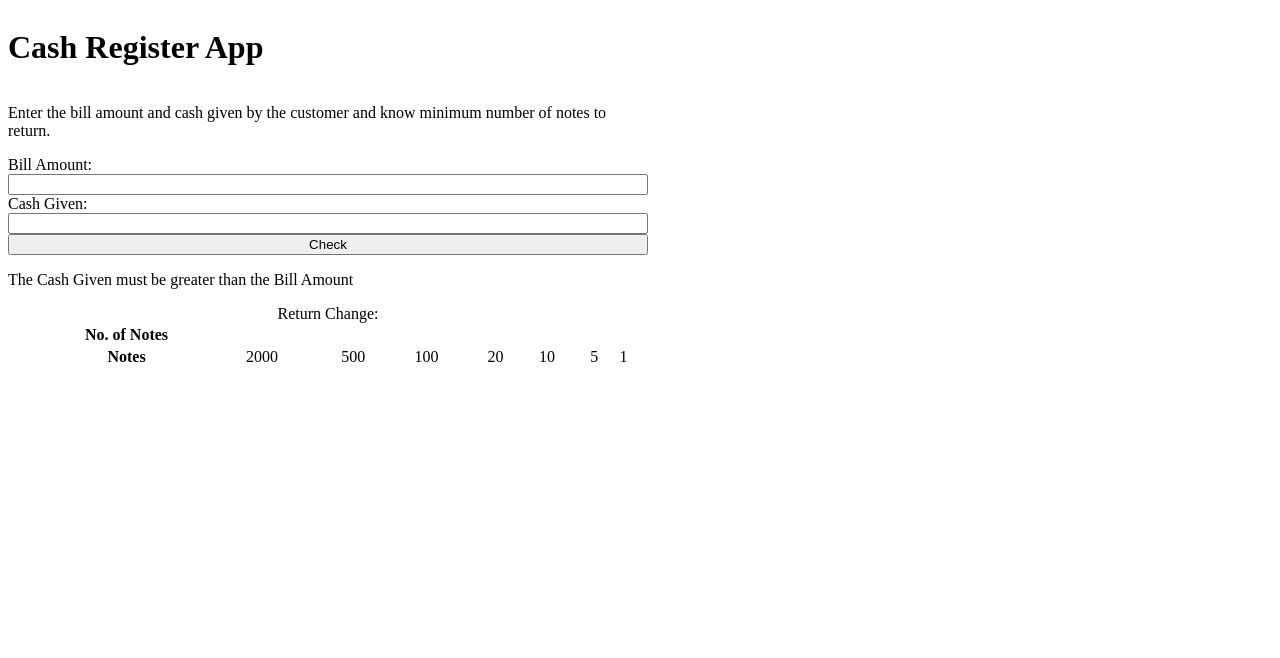
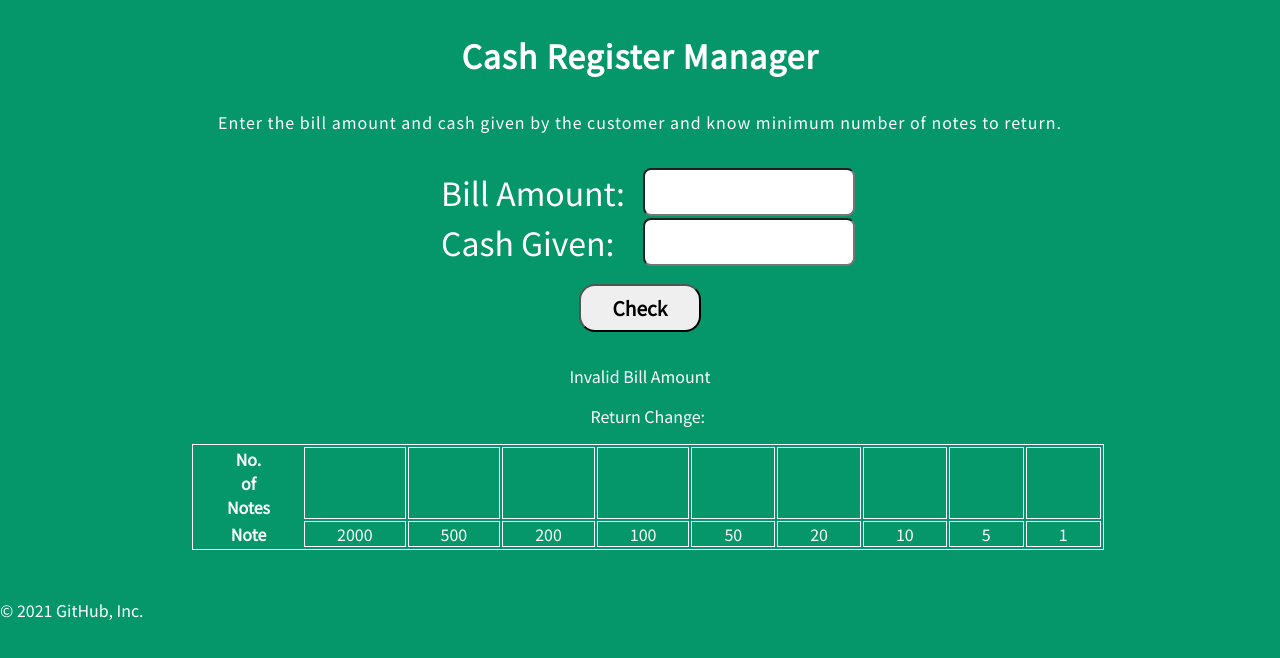
Before and after one commit to Yashmalhotra98/mark-10-cash-register-app, a plain HTML site: page index.html in a window 1280 px wide. Both pictures are taken after a click on the button "Check". Drawn offline with Linux system fonts and the light colour scheme.

Commit message:
added html, css & js files

```diff
--- a/index.html
+++ b/index.html
@@ -1,50 +1,80 @@
-<!-- Always first render your HTML in Vanilla JS/ machine COding  Interview Rounds -->
-
-
-
 <!DOCTYPE html>
 <html lang="en">
 
 <head>
-    <meta charset="UTF-8">
-    <meta http-equiv="X-UA-Compatible" content="IE=edge">
-    <meta name="viewport" content="width=device-width, initial-scale=1.0">
-    <link rel="stylesheet" href="./style.css">
-    <title>Cash Register Portal</title>
+    <meta charset="UTF-8" />
+    <meta http-equiv="X-UA-Compatible" content="IE=edge" />
+    <meta name="viewport" content="width=device-width, initial-scale=1.0" />
+    <link rel="stylesheet" href="/style.css" />
+    <title>Cash Register</title>
+    <link rel="preconnect" href="https://fonts.googleapis.com" />
+    <link rel="preconnect" href="https://fonts.gstatic.com" crossorigin />
+    <link href="https://fonts.googleapis.com/css2?family=Noto+Sans+JP&display=swap" rel="stylesheet" />
 </head>
 
 <body>
     <div class="container">
-        <h1 class="heading">Cash Register App</h1>
-        <p class="description">Enter the bill amount and cash given by the customer and know minimum number of notes to return.</p>
+        <h1 class="heading">Cash Register Manager</h1>
+        <p class="description">
+            Enter the bill amount and cash given by the customer and know minimum number of notes to return.
+        </p>
+        <div class="form-container">
+            <table>
+                <tr>
+                    <td>
+                        <label class="form-input-label" for="bill-amount">Bill Amount:</label
+              >
+            </td>
+            <td><input class="form-input" id="bill-amount" type="number" /></td>
+          </tr>
+          <tr>
+            <td>
+              <label class="form-input-label" for="cash-given"
+                >Cash Given:</label
+              >
+            </td>
+            <td><input class="form-input" id="cash-given" type="number" /></td>
+          </tr>
+        </table>
+      </div>
 
-        <label for="bill-amount">Bill Amount:</label>
-        <!--IMP: BEST PRACTICE: Symantic HTML we can also use a <div> but <label> tells the screen reader that it is a label only-->
-        <!-- The for inside the label connects the input and the label via the CSS id SELECtor  -->
-        <input id="bill-amount" type="text" />
-        <label for="cash-given">Cash Given:</label>
-        <input id="cash-given" type="text" />
+      <!--<button>Next</button>-->
+
       <button id="check-button">Check</button>
       <p id="error-message"></p>
+      <div class="change-table-container">
         <table class="change-table">
-            <caption>Return Change:</caption>
+          <caption class="change-table-caption">
+            Return Change:<span id="remaining-amt"></span>
+          </caption>
           <tr>
-                <th>No. of Notes</th>
-                <td></td>
+            <th class="change-table-cell">No. of Notes</th>
+            <td class="no-of-notes change-table-cell"></td>
+            <td class="no-of-notes change-table-cell"></td>
+            <td class="no-of-notes change-table-cell"></td>
+            <td class="no-of-notes change-table-cell"></td>
+            <td class="no-of-notes change-table-cell"></td>
+            <td class="no-of-notes change-table-cell"></td>
+            <td class="no-of-notes change-table-cell"></td>
+            <td class="no-of-notes change-table-cell"></td>
+            <td class="no-of-notes change-table-cell"></td>
           </tr>
           <tr>
-                <th>Notes</th>
-                <td>2000</td>
-                <td>500</td>
-                <td>100</td>
-                <td>20</td>
-                <td>10</td>
-                <td>5</td>
-                <td>1</td>
+            <th class="change-table-cell">Note</th>
+            <td class="change-table-cell">2000</td>
+            <td class="change-table-cell">500</td>
+            <td class="change-table-cell">200</td>
+            <td class="change-table-cell">100</td>
+            <td class="change-table-cell">50</td>
+            <td class="change-table-cell">20</td>
+            <td class="change-table-cell">10</td>
+            <td class="change-table-cell">5</td>
+            <td class="change-table-cell">1</td>
           </tr>
         </table>
-
+      </div>
+    </div>
   </body>
-<script src="./main.js"></script>
-
+  <script src="/main.js" type="text/javascript"></script>
 </html>
+© 2021 GitHub, Inc.
--- a/main.js
+++ b/main.js
@@ -1,33 +1,49 @@
-var billAmount = document.querySelector('#bill-amount');
-var cashGiven = document.querySelector('#cash-given');
-var checkButton = document.querySelector('#check-button');
-var message = document.querySelector('#error-message');
+const billAmount = document.querySelector("#bill-amount");
+const cashGiven = document.querySelector("#cash-given");
+const checkButton = document.querySelector("#check-button");
+const message = document.querySelector("#error-message");
+const noOfNotes = document.querySelectorAll(".no-of-notes");
+const remainAmt = document.querySelector("#remaining-amt");
 
-// console.log(billAmount, cashGiven);
+// checkButton.addEventListener('click', function getValues() {
+//     console.log(billAmount, cashGiven);
+// })
+const availableNotes = [2000, 500, 200, 100, 50, 20, 10, 5, 1];
 
-checkButton.addEventListener('click', checkClickHandler);
-
-var billAmt = billAmount.Value;
-var cashGvn = cashGiven.Value;
-
-function validateBillAmount(billAmt) {
-    if (billAmt > 0) {
+checkButton.addEventListener("click", function validateBillAndCashAmount() {
+    hideMessage();
+    if (Number(billAmount.value) > 0) {
+        if (Number(cashGiven.value) >= Number(billAmount.value)) {
+            const amountToBeReturned = Number(cashGiven.value) - Number(billAmount.value);
+            remainAmt.innerText = amountToBeReturned;
+            calculateChange(amountToBeReturned);
+        } else {
+            remainAmt.innerText = "";
+            showMessage("Please Enter Appropirate Cash!");
+        }
 
     } else {
-        message.innerText = 'The bill amount should be greater than 0';
+        showMessage("Invalid Bill Amount");
+    }
+});
+
+function calculateChange(amountToBeReturned) {
+    //for getting all the available notes
+    for (let i = 0; i < availableNotes.length; i++) {
+        //no of notes needed for the denomination
+        const numberOfNotes = Math.trunc(amountToBeReturned / availableNotes[i]);
+        //amount left after calculating the number of notes needed
+        amountToBeReturned = amountToBeReturned % availableNotes[i];
+        //updating the no of notes in the table
+        noOfNotes[i].innerText = numberOfNotes;
     }
 }
 
-function checkCashAmount(cashGvn, billAmt) {
-    if (cashGvn > billAmt) {
-
-    } else {
-        message.innerText = 'The Cash Given must be greater than the Bill Amount';
-    }
+function hideMessage() {
+    message.style.display = "none";
 }
 
-function checkClickHandler() {
-    validateBillAmount(billAmt);
-    checkCashAmount(cashGvn, billAmt);
-
+function showMessage(msg) {
+    message.style.display = "block";
+    message.innerText = msg;
 }
--- a/style.css
+++ b/style.css
@@ -1,5 +1,90 @@
+* {
+    margin: 0;
+    padding: 0;
+    font-family: 'Noto Sans JP', sans-serif;
+    color: white;
+}
+
+body {
+    background-color: #059669;
+}
+
 .container {
+    max-width: 70%;
+    height: 100%;
+    margin: auto;
+    padding: 2rem 0;
+}
+
+.heading {
+    text-align: center;
+    margin-bottom: 2rem;
+    letter-spacing: 1px;
+}
+
+.description {
+    text-align: center;
+    margin-bottom: 2rem;
+    letter-spacing: 1px;
+}
+
+.form-container {
     display: flex;
-    flex-direction: column;
-    width: 50vw;
+    align-items: center;
+    justify-content: space-around;
+    margin-bottom: 1rem;
 }
+
+#check-button {
+    margin: 0 auto;
+    display: block;
+    color: black;
+    padding: .5rem 2rem;
+    font-size: 1.2rem;
+    font-weight: bold;
+    border-radius: 1rem;
+    margin-bottom: 2rem;
+    cursor: pointer;
+}
+
+.form-input-label {
+    padding: 0 1rem;
+    font-size: 2rem;
+}
+
+.form-input {
+    padding: .5rem;
+    width: 12rem;
+    color: black;
+    border-radius: .5rem;
+    outline: none;
+    font-size: 1.2rem;
+}
+
+.change-table-container {
+    display: flex;
+    align-items: center;
+    justify-content: space-around;
+    margin-bottom: 1rem;
+}
+
+.change-table,
+.change-table tr,
+.change-table td {
+    border: 1px solid white;
+}
+
+.change-table-caption {
+    margin-bottom: 1rem;
+}
+
+.change-table-cell {
+    padding: 0 2rem;
+    text-align: center;
+}
+
+#error-message {
+    display: block;
+    text-align: center;
+    margin-bottom: 1rem;
+}
```
Lines whose indentation alone changed are shown as unchanged.
